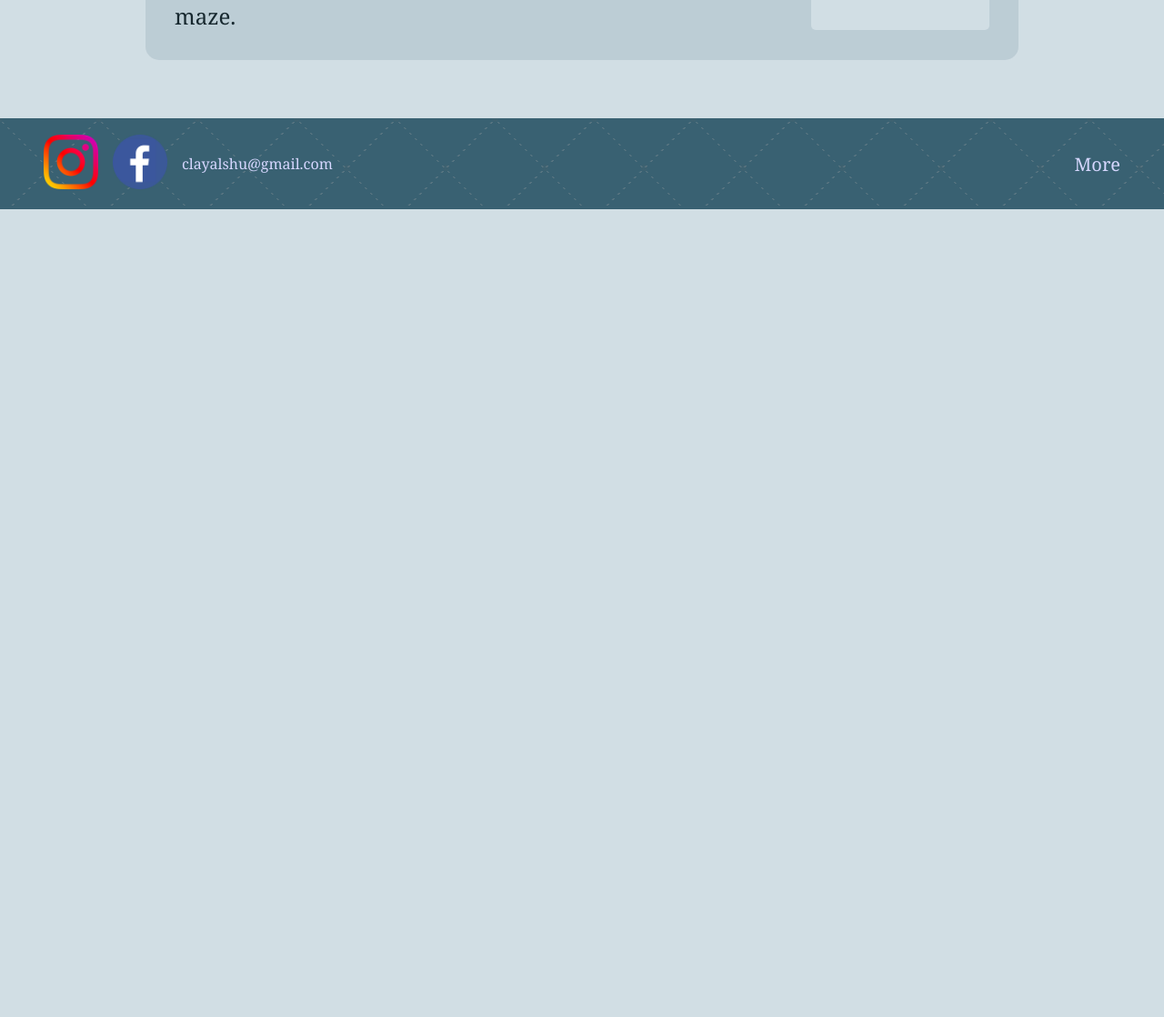
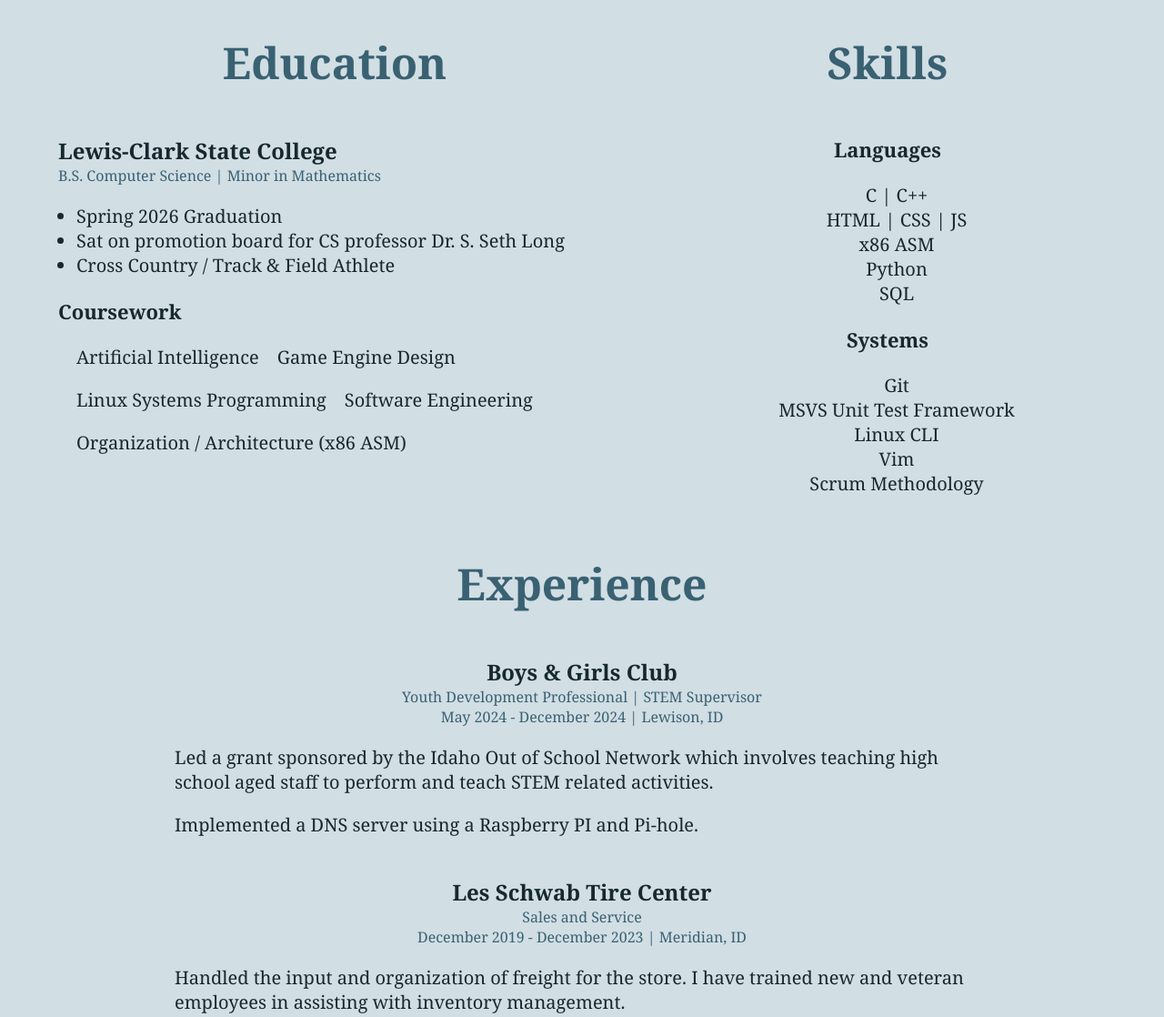
Before and after one commit to Clayal10/portfolio, a plain HTML site: page index.html in a window 1280 px wide. Shown: the part 2705-3823 px from the top of the page at 91% size. Before the commit the page ends 2935 px from the top, so only its background shows below. Drawn offline with Linux system fonts and the light colour scheme.

Commit message:
Finished up most of the content on the main page

```diff
--- a/css/style.css
+++ b/css/style.css
@@ -99,6 +99,12 @@ section{
     margin-bottom: 4em;
 }
 /**** Main Content ****/
+.section_header{
+    font-size: 3em;
+    text-align: center;
+    margin-bottom: 1em;
+    color:#396172;
+}
 .text_box{
     width: 75%;
     margin: auto;
@@ -158,14 +164,14 @@ section{
     margin-bottom: 2em;
 }
 .display_box:hover{
-    transform: scale(1.05);
+    transform: scale(1.025);
     transition-duration: 0.2s;
 }
 .display_box h2{
-    font-size: 3em;
+    font-size: 2.5em;
 }
 .display_box_text{
-    font-size: 24px;
+    font-size: 20px;
     margin-right: 1em;
 }
 .project_details{
@@ -188,6 +194,69 @@ section{
     text-decoration: none;
     color:#17282f;
 }
+
+/****Education and Skills****/
+#ed_skills{
+    display: flex;
+    flex-direction: row;
+    justify-content: space-around;
+}
+#ed_skills p{
+    color:#396172;
+}
+#ed_skills > * {
+    flex: 1;
+}
+#ed_skills ul{
+    margin-left: 1em;
+    font-size: 20px;
+}
+#ed_skills h4{
+    margin-top: 1em;
+    margin-bottom: 1em;
+    font-size: 22px;
+}
+#education{
+    margin-left: 2em;
+}
+#education_list{
+    margin-top: 1em;
+}
+#coursework_list{
+    list-style: none;
+    display: flex;
+    flex-direction: row;
+    flex-wrap: wrap;
+    gap: 1em;
+}
+#skills div{
+    text-align: center;
+}
+.skill_list{
+    list-style: none;
+    margin-left: 1em;
+}
+
+/****Experience****/
+#work_experience{
+    margin: auto;
+    display: flex;
+    flex-direction: column;
+    align-items: center;
+    width: 70%;
+}
+#work_experience p{
+    color:#396172;
+
+}
+.work_experience_details{
+    list-style: none;
+    font-size: 20px;
+}
+.work_experience_details li{
+    margin-top: 1em;
+}
+
 /****Footer****/
 footer{
     width: 100%;
@@ -249,6 +318,9 @@ footer a:hover{
     .display_box{
         width: 70%;
     }
+    #education{
+        margin-left: 4em;
+    }
 }
 
 /****For smaller desktop viewing****/
@@ -272,7 +344,7 @@ footer a:hover{
 }
 
 /****For Mobile Size****/
-@media(max-width: 550px){
+@media(max-width: 650px){
     #top_main{
         flex-direction: column;
         height: auto;
@@ -319,4 +391,7 @@ footer a:hover{
         display: none;
     }
 
+    #ed_skills{
+        flex-direction: column;
+    }
 }
--- a/index.html
+++ b/index.html
@@ -12,7 +12,6 @@
             <div class="nav_image"></div>
             <nav>
                 <h1 class="top_header">Clay Shumaker</h1>
-                <!--Replace some of these with logos ?-->
                 <div class="nav_buttons">
                     <a class="nav_button" href="https://www.github.com/Clayal10"><span>GitHub</span></a>
                     <a class="nav_button" href=""><span>LinkedIn</span></a>
@@ -42,6 +41,7 @@
                 </div>
             </section>
             <section id="projects">
+                <h1 class="section_header">Projects</h1>
                 <a class="display_box_link" href="https://github.com/Clayal10/connect4">
                     <div class="display_box">
                         <div class="project_description">
@@ -77,11 +77,65 @@
                     </div>
                 </a>
             </section>
-            <section id="education">
-
-            </section>
+            <div id="ed_skills">
+                <section id="education">
+                    <h1 class="section_header">Education</h1>
+                    <h2>Lewis-Clark State College</h2>
+                    <p>B.S. Computer Science | Minor in Mathematics</p>
+                    <div id="ed_skills_text">
+                        <ul id="education_list">
+                            <li>Spring 2026 Graduation</li>
+                            <li>Sat on promotion board for CS professor Dr. S. Seth Long</li>
+                            <li>Cross Country / Track & Field Athlete</li>
+                        </ul>
+                        <h4>Coursework</h4>
+                        <ul id="coursework_list">
+                            <li>Artificial Intelligence</li>
+                            <li>Game Engine Design</li>
+                            <li>Linux Systems Programming</li>
+                            <li>Software Engineering</li>
+                            <li>Organization / Architecture (x86 ASM)</li>
+                        </ul>
+                    </div>
+                </section>
+                <section id="skills">
+                    <h1 class="section_header">Skills</h1>
+                    <div>
+                        <h4>Languages</h4>
+                        <ul class="skill_list">
+                            <li>C | C++</li>
+                            <li>HTML | CSS | JS</li>
+                            <li>x86 ASM</li>
+                            <li>Python</li>
+                            <li>SQL</li>
+                        </ul>
+                        <h4>Systems</h4>
+                        <ul class="skill_list">
+                            <li>Git</li>
+                            <li>MSVS Unit Test Framework</li>
+                            <li>Linux CLI</li>
+                            <li>Vim</li>
+                            <li>Scrum Methodology</li>
+                        </ul>
+                    </div>
+                </section>
+            </div>
             <section id="work_experience">
-
+                <h1 class="section_header">Experience</h1>
+                <h2>Boys & Girls Club</h2>
+                <p>Youth Development Professional | STEM Supervisor</p>
+                <p>May 2024 - December 2024 | Lewison, ID</p>
+                <ul class="work_experience_details">
+                    <li>Led a grant sponsored by the Idaho Out of School Network which involves teaching high school aged staff to perform and teach STEM related activities. </li>
+                    <li>Implemented a DNS server using a Raspberry PI and Pi-hole. </li>
+                </ul>
+                <br><br>
+                <h2>Les Schwab Tire Center</h2>
+                <p>Sales and Service</p>
+                <p>December 2019 - December 2023 | Meridian, ID</p>
+                <ul class="work_experience_details">
+                    <li>Handled the input and organization of freight for the store. I have trained new and veteran employees in assisting with inventory management.  </li>
+                </ul>
             </section>
         </main>
         <script src="scripting/styling_help.js"></script>
```
Also changed, not shown: personal.html (+0 -1 lines), 1 other file.
